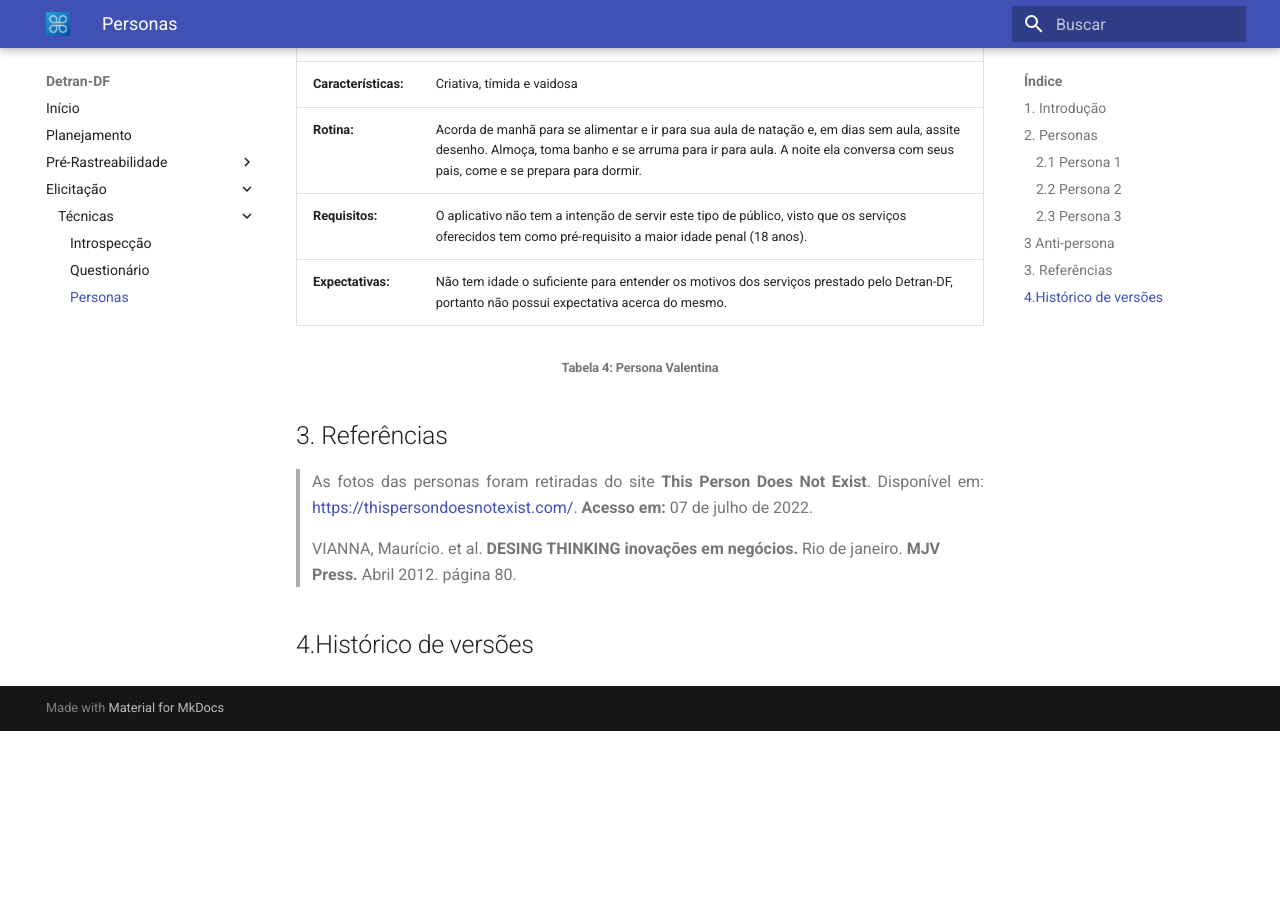
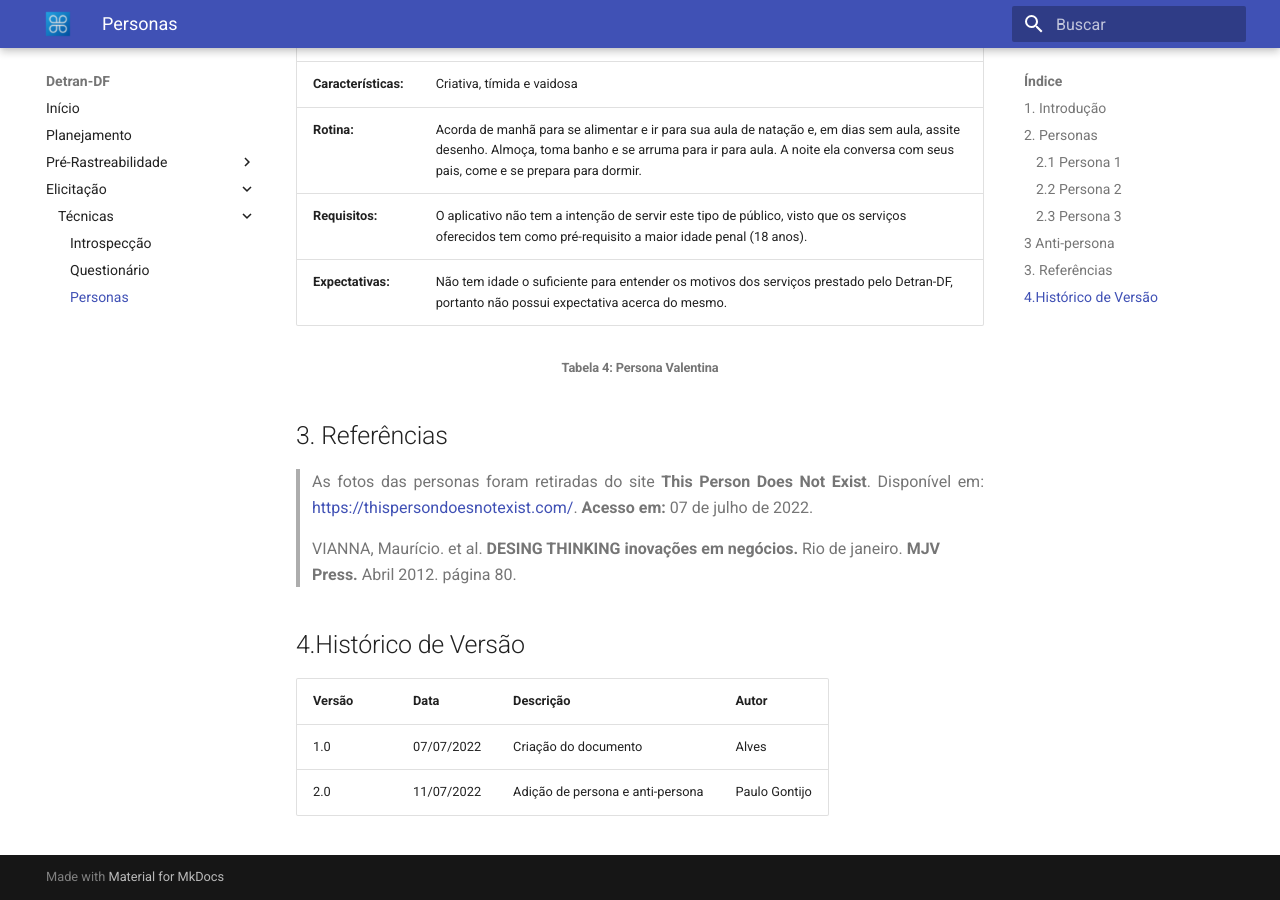
Before and after one commit to Requisitos-de-Software/2022.1-DetranDF, an MkDocs documentation site: the page built from docs/elicitação/persona.md, in a window 1280 px wide and 900 px high, scrolled down 4002 px. Built offline with MkDocs 1.6.1 and Material for MkDocs 9.7.7, drawn with Linux system fonts in a browser that asks for light colours; before the commit the page ends 4733 px from its top, so only the background shows below that.

Commit message:
Adding version history to personas.md file

```diff
--- a/docs/elicitação/persona.md
+++ b/docs/elicitação/persona.md
@@ -74,4 +74,8 @@ mais abrangente. </p>
 ><p style="text-align: justify">As fotos das personas foram retiradas do site <b>This Person Does Not Exist</b>. Disponível em: <a href="https://thispersondoesnotexist.com/" target="_blanck">https://thispersondoesnotexist.com/</a>. <b>Acesso em:</b> 07 de julho de 2022.</p>
 >VIANNA, Maurício. et al. <b>DESING THINKING inovações em negócios.</b> Rio de janeiro. <b>MJV Press.</b> Abril 2012. página 80.
 
-## 4.Histórico de versões
+## 4.Histórico de Versão
+| Versão | Data       | Descrição                        | Autor         |
+|--------|------------|----------------------------------|---------------|
+| 1.0    | 07/07/2022 | Criação do documento             | Alves         |
+| 2.0    | 11/07/2022 | Adição de persona e anti-persona | Paulo Gontijo |
```
